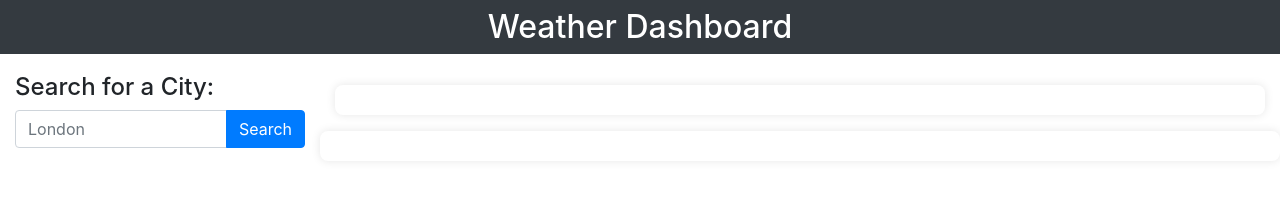
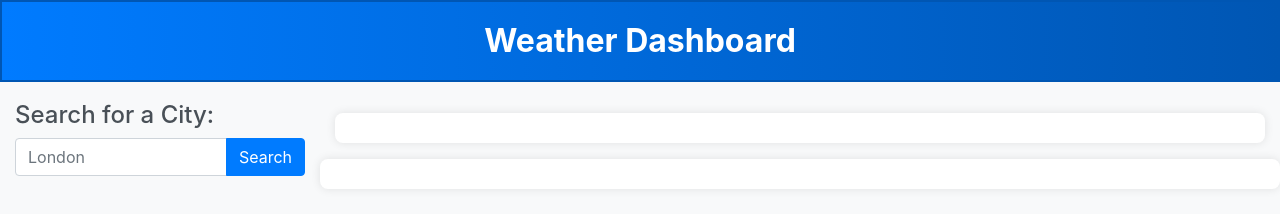
Before and after one commit to biodunijelu/weather_forecast, a plain HTML site: page index.html in a window 1280 px wide. Drawn offline with nearby package versions, Linux system fonts and the light colour scheme; a small style sheet from the web is missing.

Commit message:
Adding updated style to HTML Headers

```diff
--- a/assets/css/Weather.css
+++ b/assets/css/Weather.css
@@ -1,5 +1,6 @@
 body {
-    background-color: #f8f9fa;
+    background-color: #f8f9fa; /* Bootstrap background color */
+    color: #495057; /* Bootstrap text color */
   }
 
   .container-fluid {
@@ -7,12 +8,17 @@ body {
   }
 
   .weather-header {
-    background-color: #343a40;
+    background: linear-gradient(to right, #007bff, #0056b3); /* Blue gradient background */
+    padding: 20px; /* Add padding to the header */
+    text-align: center; /* Center-align text */
+    border: 2px solid #0056b3;
   }
 
   .weather-header h1 {
-    font-size: 2rem;
-    margin-bottom: 0;
+    margin: 0; /* Remove margin for the h1 element */
+    font-size: 2em; /* Adjust font size */
+    color: #fff; /* White text color */
+    font-weight: bold;
   }
 
   #form-heading {
--- a/assets/js/script.js
+++ b/assets/js/script.js
@@ -3,7 +3,7 @@
 $(document).ready(function() {
     // Function to fetch weather data based on city name
     function fetchWeatherData(city) {
-      const apiKey = '4b1b9458d2a70de78cccfab1ee47d0bd';
+      const apiKey = '6f838f3fcec83946c787151d075258da';
       const weatherApiUrl = 'https://api.openweathermap.org/data/2.5/weather';
       const forecastApiUrl = 'https://api.openweathermap.org/data/2.5/forecast';
 
--- a/index.html
+++ b/index.html
@@ -5,17 +5,19 @@
   <meta charset="UTF-8">
   <meta name="viewport" content="width=device-width, initial-scale=1.0">
   <meta http-equiv="X-UA-Compatible" content="ie=edge">
-     <link rel="stylesheet" href="./assets/css/reset.css" />
-    <link rel="stylesheet" href="./assets/css/weather.css" />
-    <link rel="stylesheet" href="https://stackpath.bootstrapcdn.com/bootstrap/4.5.2/css/bootstrap.min.css"
+  <link rel="stylesheet" href="https://stackpath.bootstrapcdn.com/bootstrap/4.5.2/css/bootstrap.min.css"
   integrity="sha384-B4gt1jrGC7Jh4AgTPSdUtOBvfO8sh+WyD1i6L4q9S8f8gITV6fb7IY3I2OQU6h4V"
   crossorigin="anonymous">
+  <link rel="stylesheet" href="./assets/css/reset.css" />
+    <link rel="stylesheet" href="./assets/css/weather.css" />
+
 
   <title>Weather Dashboard</title>
 </head>
 
 <body>
-  <header class="container-fluid text-center text-white bg-dark p-2 weather-header">
+  <header class="container-fluid text-white weather-header">
+
     <h1>Weather Dashboard</h1>
   </header>
 
```
